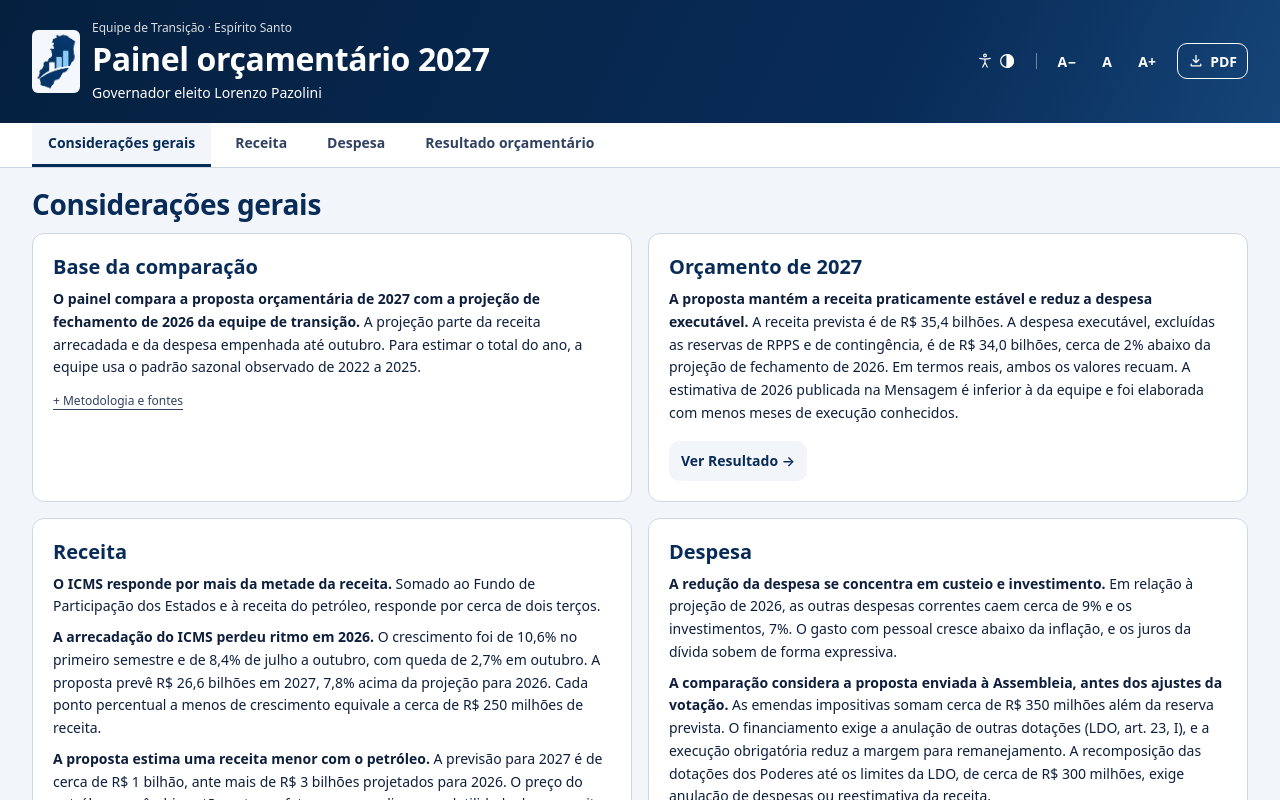
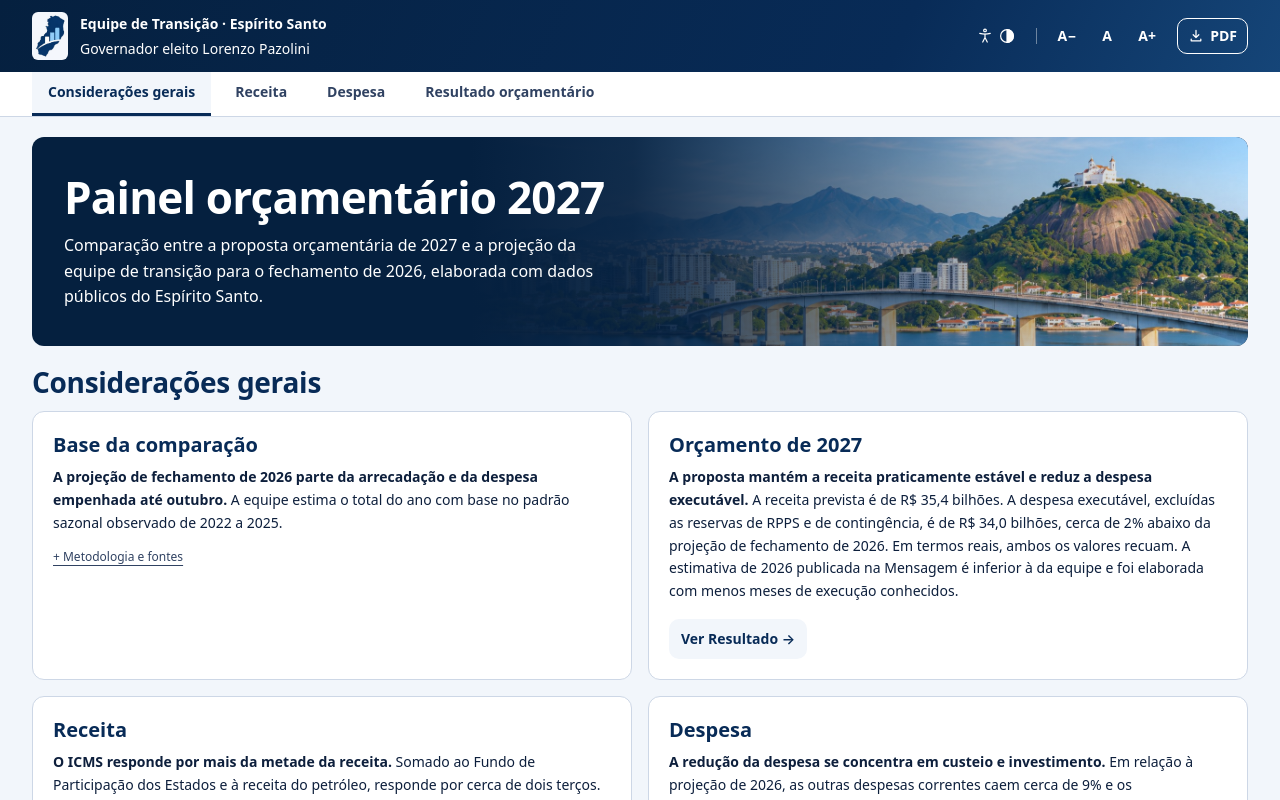
Before and after one commit to EduardoAraujoOx/Tesouro, a Next.js app: page /painel in a window 1280 px wide. Shown: the top 800 px of the page. Built offline with nearby package versions, Linux system fonts and the light colour scheme.

Commit message:
Aplica faixa da Terceira Ponte à abertura do painel

```diff
--- a/app/creditos/page.tsx
+++ b/app/creditos/page.tsx
@@ -9,7 +9,7 @@ export const metadata: Metadata = {
 
 const imagens = [
   {
-    uso: 'Imagem principal da página inicial',
+    uso: 'Imagem principal da página inicial e da abertura do painel orçamentário',
     titulo: 'Vista de Vitória com a Terceira Ponte',
     autor: 'Ilustração gerada por inteligência artificial, fornecida pela equipe do projeto',
     licenca: 'Uso autorizado pela equipe do projeto',
--- a/app/globals.css
+++ b/app/globals.css
@@ -135,10 +135,21 @@ h1, h2, h3 { @apply font-serif font-semibold text-navy; font-optical-sizing: aut
 .painel-marca {
   background: #f2f6fb url('/img/painel-identidade.jpg') 17.07% 50% / 571.43% 226.62% no-repeat;
 }
-.painel .painel-cabecalho h1 { color: rgb(var(--on-navy)); }
+.painel .painel-cabecalho h1, .painel .painel-abertura h1 { color: rgb(var(--on-navy)); }
 .painel .painel-cabecalho :focus-visible { outline-color: rgb(var(--on-navy)); }
 :root:not([data-contrast='alto']) .painel-cabecalho {
   background-image: linear-gradient(115deg, rgb(var(--navy-deep)), rgb(var(--navy)) 70%, #154578);
+}
+.painel-abertura-imagem::after {
+  content: "";
+  position: absolute;
+  inset: 0;
+  background: linear-gradient(105deg, rgb(var(--navy-deep) / .96), rgb(var(--navy-deep) / .83) 56%, rgb(var(--navy-deep) / .65));
+}
+@media (min-width: 1024px) {
+  .painel-abertura-imagem::after {
+    background: linear-gradient(90deg, rgb(var(--navy-deep)), rgb(var(--navy-deep) / .93) 21%, rgb(var(--navy-deep) / .25) 70%, transparent);
+  }
 }
 /* A navegação se ajusta à largura útil em relação ao tamanho do texto. */
 @media screen {
--- a/components/painel/Conclusoes.tsx
+++ b/components/painel/Conclusoes.tsx
@@ -21,8 +21,8 @@ export function Conclusoes({ ajustes, onIr }: { ajustes: AjustesVotacao; onIr: (
   const poderes = milhoes(arredonda50(ajustes.poderes), 0)
   const itens: Item[] = [
     { titulo: 'Base da comparação', paragrafos: [{
-      topico: 'O painel compara a proposta orçamentária de 2027 com a projeção de fechamento de 2026 da equipe de transição.',
-      resto: 'A projeção parte da receita arrecadada e da despesa empenhada até outubro. Para estimar o total do ano, a equipe usa o padrão sazonal observado de 2022 a 2025.',
+      topico: 'A projeção de fechamento de 2026 parte da arrecadação e da despesa empenhada até outubro.',
+      resto: 'A equipe estima o total do ano com base no padrão sazonal observado de 2022 a 2025.',
     }], metodo: 'A proposta foi enviada à Assembleia Legislativa em 30 de setembro de 2026 (Mensagem nº 189/2026). Os valores do Portal de Dados Abertos do Estado foram conferidos com os quadros da Mensagem. A comparação é feita por natureza da receita, por grupo de despesa e, no caso da despesa, também por órgão.' },
     { titulo: 'Orçamento de 2027', destinos: [{ aba: 'resultado', sub: 'resultado', rotulo: 'Resultado' }], paragrafos: [{
       topico: 'A proposta mantém a receita praticamente estável e reduz a despesa executável.',
--- a/components/painel/Painel.tsx
+++ b/components/painel/Painel.tsx
@@ -1,6 +1,7 @@
 'use client'
 
 import { useEffect, useState } from 'react'
+import Image from 'next/image'
 import { IDENTIDADE } from '@/lib/identidade-painel'
 import { VisaoGeral, type Vista, type IndicadoresFiscais as Fiscais } from './Agregado'
 import { IndicadoresLrf, IndicadoresCapag } from './IndicadoresFiscais'
@@ -43,6 +44,7 @@ export function Painel({ macro, receitaMes, elementosPloa, orgaos, fiscais, rclP
   }, [])
   const escolheAba = (a: Aba) => { setAba(a); try { window.history.replaceState(null, '', `#${a}`) } catch { /* sem histórico: segue */ } }
   const abaAtual = ABAS.find((a) => a.id === aba)!
+  const abertura = aba === 'conclusoes'
   const ir = ({ aba: destino, sub: detalhe }: Destino) => {
     if (detalhe) setSub((x) => ({ ...x, [destino]: detalhe }))
     escolheAba(destino)
@@ -53,21 +55,21 @@ export function Painel({ macro, receitaMes, elementosPloa, orgaos, fiscais, rclP
   return (
     <div className="painel min-h-screen bg-surface print:min-h-0 print:bg-paper">
       <header className="painel-cabecalho bg-navy-deep text-on-navy print:hidden">
-        <div className="mx-auto flex max-w-[1600px] flex-wrap items-center justify-between gap-x-6 gap-y-2 px-4 py-3 sm:px-6 md:px-8 md:py-5">
+        <div className={`mx-auto flex max-w-[1600px] flex-wrap items-center justify-between gap-x-6 gap-y-2 px-4 sm:px-6 md:px-8 ${abertura ? 'py-2 md:py-3' : 'py-3 md:py-5'}`}>
           <div className="flex min-w-0 items-center gap-2.5 sm:gap-3">
-            <span aria-hidden="true" className="painel-marca aspect-[105/139] w-10 shrink-0 rounded-md sm:w-12" />
+            <span aria-hidden="true" className={`painel-marca aspect-[105/139] shrink-0 rounded-md ${abertura ? 'w-8 sm:w-9' : 'w-10 sm:w-12'}`} />
             <div className="min-w-0">
-              <p className="mb-1 text-label tracking-normal text-on-navy/85">{IDENTIDADE.faixa}</p>
-              <h1 className="text-title font-semibold tracking-tight md:text-headline">{IDENTIDADE.painel}</h1>
+              <p className={abertura ? 'text-small font-semibold' : 'mb-1 text-label tracking-normal text-on-navy/85'}>{IDENTIDADE.faixa}</p>
+              {!abertura && <h1 className="text-title font-semibold tracking-tight md:text-headline">{IDENTIDADE.painel}</h1>}
               <p className="mt-1 text-label tracking-normal md:text-small">{IDENTIDADE.apoio}</p>
             </div>
           </div>
           <div className="flex flex-wrap items-center gap-x-2 gap-y-1 sm:gap-x-3">
             <ControlesAcessibilidade compacto className="flex max-w-full flex-wrap" />
-            <button type="button" onClick={() => window.print()} title="Abre a impressão: escolha “Salvar como PDF”"
+            <button type="button" onClick={() => window.print()} title="Exportar esta seção em PDF"
               className="inline-flex min-h-9 items-center gap-1.5 rounded-brand border border-current px-2.5 text-small font-semibold hover:underline">
               <svg aria-hidden="true" viewBox="0 0 20 20" className="h-4 w-4" fill="none" stroke="currentColor" strokeWidth="1.6" strokeLinecap="round" strokeLinejoin="round"><path d="M10 3v9m0 0-3.5-3.5M10 12l3.5-3.5M4 14v2h12v-2" /></svg>
-              PDF<span className="sr-only"> (exportar esta seção)</span>
+              <span className="sr-only">Exportar esta seção em </span>PDF
             </button>
           </div>
         </div>
@@ -114,9 +116,23 @@ export function Painel({ macro, receitaMes, elementosPloa, orgaos, fiscais, rclP
           <div key={id} role="tabpanel" id={`painel-${id}`} aria-labelledby={`aba-${id}`} hidden />
         ))}
         <div role="tabpanel" id={`painel-${aba}`} aria-labelledby={`aba-${aba}`} tabIndex={0}>
-          {aba === 'conclusoes' && <h2 className="mb-3 text-title md:text-section print:hidden">{abaAtual.rotulo}</h2>}
-          {aba === 'conclusoes' ? (
-            <Conclusoes ajustes={ajustes} onIr={ir} />
+          {abertura ? (
+            <>
+              <div className="painel-abertura relative isolate mb-4 overflow-hidden rounded-xl bg-navy-deep px-4 py-5 text-on-navy sm:px-6 md:mb-5 md:px-8 md:py-9 print:hidden">
+                <div aria-hidden="true" className="painel-abertura-imagem banner-img absolute inset-0 -z-10 lg:left-[36%]">
+                  <Image src="/img/hero-vitoria-dia.jpg" alt="" fill sizes="(min-width: 1600px) 980px, (min-width: 1024px) 64vw, 100vw"
+                    className="object-cover object-[75%_55%] lg:object-[68%_40%]" />
+                </div>
+                <div className="lg:max-w-[54%]">
+                  <h1 className="text-[1.3125rem] font-semibold leading-tight tracking-tight min-[360px]:text-headline md:text-section lg:text-[2.25rem] xl:text-display">{IDENTIDADE.painel}</h1>
+                  <p className="mt-2 max-w-[34rem] text-small md:mt-3 md:text-body">
+                    Comparação entre a proposta orçamentária de 2027 e a projeção da equipe de transição para o fechamento de 2026, elaborada com dados públicos do Espírito Santo.
+                  </p>
+                </div>
+              </div>
+              <h2 className="mb-3 text-title md:text-section print:hidden">{abaAtual.rotulo}</h2>
+              <Conclusoes ajustes={ajustes} onIr={ir} />
+            </>
           ) : aba === 'despesa' ? (
             <Subvisoes key="despesa" rotulo="Despesa" ativa={sub.despesa} onMudar={(id) => setSub((x) => ({ ...x, despesa: id }))} itens={[
               { id: 'resumo', rotulo: 'Resumo', conteudo: <>{aviso}<VisaoGeral vista="despesa" elementosPloa={elementosPloa} receita={macro.receita} despesa={macro.despesa} ipca={macro.ipca} dados={receitaMes} /></> },
```
